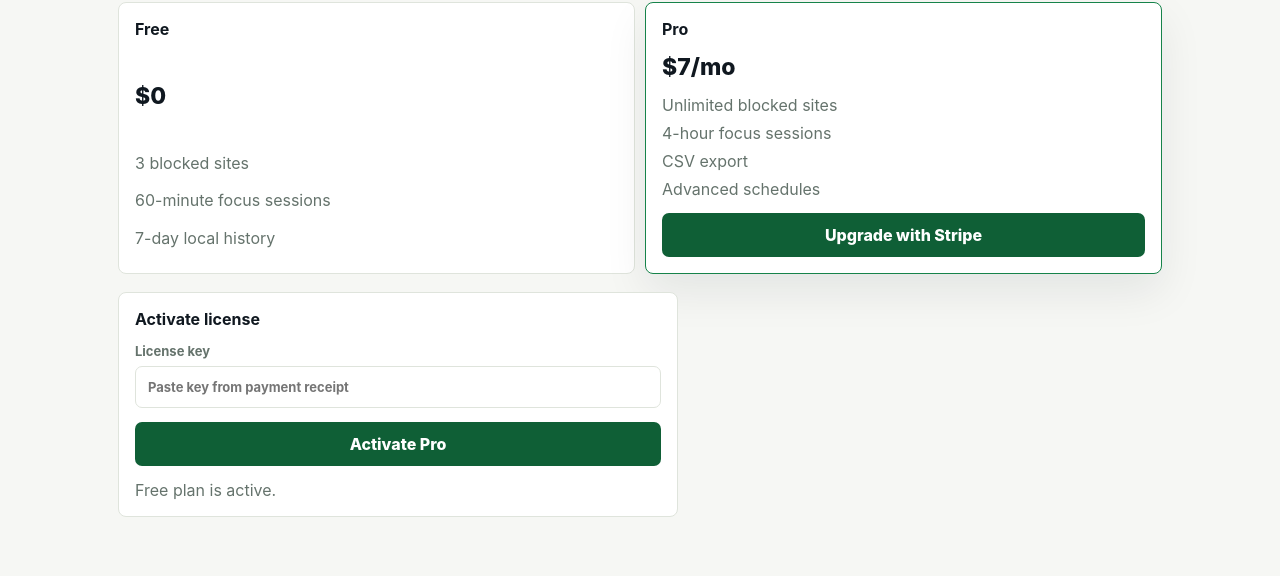
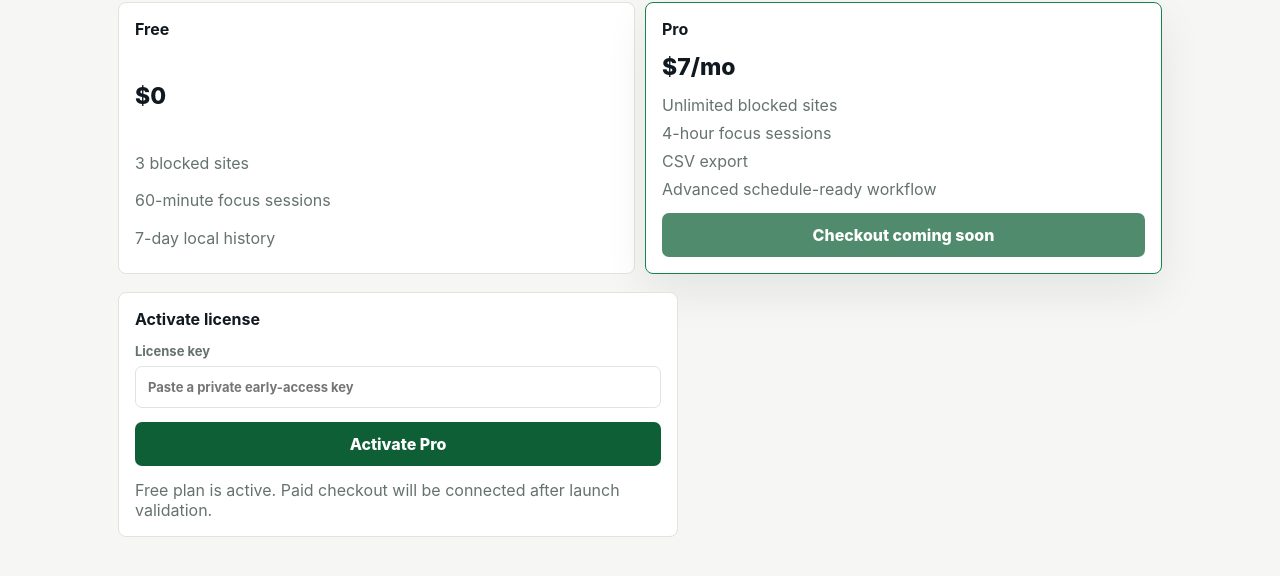
Before and after one commit to ridhgrg-dev/focusyield-extension, a website with bundled scripts: page src/upgrade.html in a window 1280 px wide. Shown: the part 92-668 px from the top of the page. Built offline with nearby package versions, Linux system fonts and the light colour scheme; some packages are replaced by stand-ins of ours.

Commit message:
Prepare public preview launch

```diff
--- a/src/styles.css
+++ b/src/styles.css
@@ -197,6 +197,11 @@ small,
   background: var(--green-dark);
 }
 
+.primary:disabled {
+  cursor: not-allowed;
+  opacity: 0.72;
+}
+
 .secondary {
   color: var(--ink);
   border: 1px solid var(--line);
--- a/src/upgrade.html
+++ b/src/upgrade.html
@@ -34,9 +34,9 @@
             <li>Unlimited blocked sites</li>
             <li>4-hour focus sessions</li>
             <li>CSV export</li>
-            <li>Advanced schedules</li>
+            <li>Advanced schedule-ready workflow</li>
           </ul>
-          <a class="primary link-button" href="https://buy.stripe.com/test_replace_me" target="_blank" rel="noreferrer">Upgrade with Stripe</a>
+          <button class="primary" type="button" disabled>Checkout coming soon</button>
         </article>
       </section>
 
@@ -44,7 +44,7 @@
         <h2>Activate license</h2>
         <label>
           License key
-          <input id="licenseKey" placeholder="Paste key from payment receipt">
+          <input id="licenseKey" placeholder="Paste a private early-access key">
         </label>
         <button class="primary" type="submit">Activate Pro</button>
         <p id="licenseStatus" class="muted"></p>
--- a/src/upgrade.js
+++ b/src/upgrade.js
@@ -22,6 +22,6 @@ form.addEventListener("submit", async (event) => {
 function render() {
   input.value = state.proLicense || "";
   status.textContent = isPro(state)
-    ? "Pro is active on this browser. Replace the test Stripe URL before selling publicly."
-    : "Free plan is active.";
+    ? "Pro is active on this browser."
+    : "Free plan is active. Paid checkout will be connected after launch validation.";
 }
```
Also changed, not shown: README.md.
